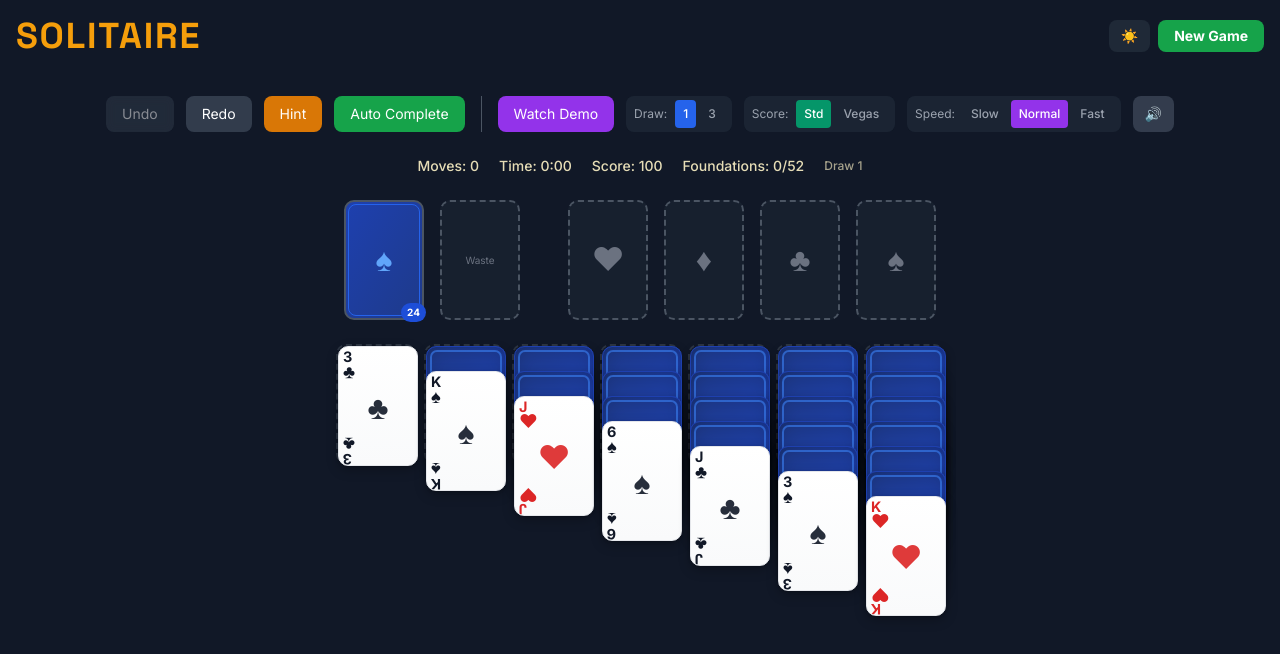
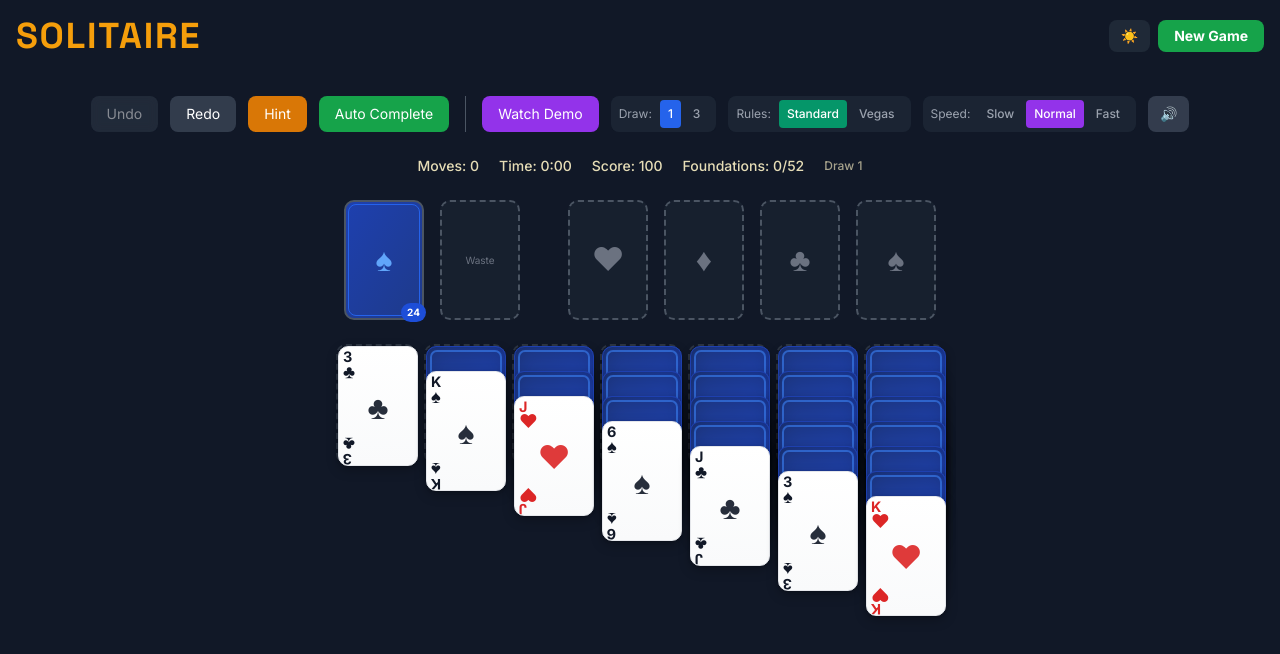
Before and after one commit to SeeingSites/solitaire, a React (Vite) app in the folder frontend/: page / in a window 1280 px wide. Shown: the top 654 px of the page. Built offline with nearby package versions, Linux system fonts and the light colour scheme.

Commit message:
Wire Vegas Rules toggle into the UI (enables no-redeal + Vegas scoring)

```diff
--- a/frontend/src/components/GameBoard.tsx
+++ b/frontend/src/components/GameBoard.tsx
@@ -39,6 +39,8 @@ export default function GameBoard() {
     setDrawCount,
     scoringMode,
     setScoringMode,
+    vegasRules,
+    setVegasRules,
     hint,
     requestHint,
     clearHint,
@@ -51,7 +53,7 @@ export default function GameBoard() {
   const foundationCount = state.foundations.reduce((sum, p) => sum + p.length, 0);
   const standardScore = foundationCount * 10 + Math.max(0, 100 - state.moveCount);
   const vegasScore = -52 + foundationCount * 5;
-  const score = scoringMode === "vegas" ? vegasScore : standardScore;
+  const score = scoringMode === "vegas" || vegasRules ? vegasScore : standardScore;
 
   const [cascadeDone, setCascadeDone] = useState(false);
   const [wasComplete, setWasComplete] = useState(state.isComplete);
@@ -269,18 +271,19 @@ export default function GameBoard() {
           </div>
 
           <div className="flex items-center gap-0.5 sm:gap-1 bg-gray-800/80 rounded-lg px-1.5 sm:px-2 py-0.5 sm:py-1 backdrop-blur-sm">
-            <span className="text-[10px] sm:text-xs text-gray-400 mr-0.5 sm:mr-1">Score:</span>
+            <span className="text-[10px] sm:text-xs text-gray-400 mr-0.5 sm:mr-1">Rules:</span>
             <button
-              onClick={() => setScoringMode("standard")}
+              onClick={() => setVegasRules(false)}
               className={`px-1.5 sm:px-2 py-0.5 rounded text-[10px] sm:text-xs font-medium transition-colors min-h-[28px]
-                ${scoringMode === "standard" ? "bg-emerald-600 text-white" : "text-gray-400 hover:text-white hover:bg-gray-700"}`}
+                ${!vegasRules ? "bg-emerald-600 text-white" : "text-gray-400 hover:text-white hover:bg-gray-700"}`}
             >
-              Std
+              Standard
             </button>
             <button
-              onClick={() => setScoringMode("vegas")}
+              onClick={() => setVegasRules(true)}
               className={`px-1.5 sm:px-2 py-0.5 rounded text-[10px] sm:text-xs font-medium transition-colors min-h-[28px]
-                ${scoringMode === "vegas" ? "bg-emerald-600 text-white" : "text-gray-400 hover:text-white hover:bg-gray-700"}`}
+                ${vegasRules ? "bg-emerald-600 text-white" : "text-gray-400 hover:text-white hover:bg-gray-700"}`}
+              title="Vegas: no waste recycling + Vegas scoring (-52 + 5 per foundation card)"
             >
               Vegas
             </button>
@@ -318,10 +321,15 @@ export default function GameBoard() {
           <span>Time: {mins}:{secs}</span>
           <span>
             Score: {score}
-            {scoringMode === "vegas" && <span className="text-[10px] opacity-70"> (Vegas)</span>}
+            {(scoringMode === "vegas" || vegasRules) && (
+              <span className="text-[10px] opacity-70"> (Vegas)</span>
+            )}
           </span>
           <span>Foundations: {foundationCount}/52</span>
           <span className="text-[10px] sm:text-xs opacity-70">Draw {drawCount}</span>
+          {vegasRules && (
+            <span className="text-[10px] sm:text-xs text-amber-300">No Redeals</span>
+          )}
           {isDemoMode && <span className="text-purple-300 font-semibold">Demo Mode</span>}
           {hint && (
             <span className="text-amber-300 font-semibold animate-pulse">Hint active</span>
@@ -399,7 +407,7 @@ export default function GameBoard() {
               <p className="text-amber-50 text-lg mb-2">Completed in {state.moveCount} moves</p>
               <p className="text-amber-100 mb-6">
                 Time: {mins}:{secs} · Score: {score}
-                {scoringMode === "vegas" ? " (Vegas)" : ""}
+                {vegasRules ? " (Vegas)" : ""}
               </p>
               <button
                 onClick={handleNewGame}
```
